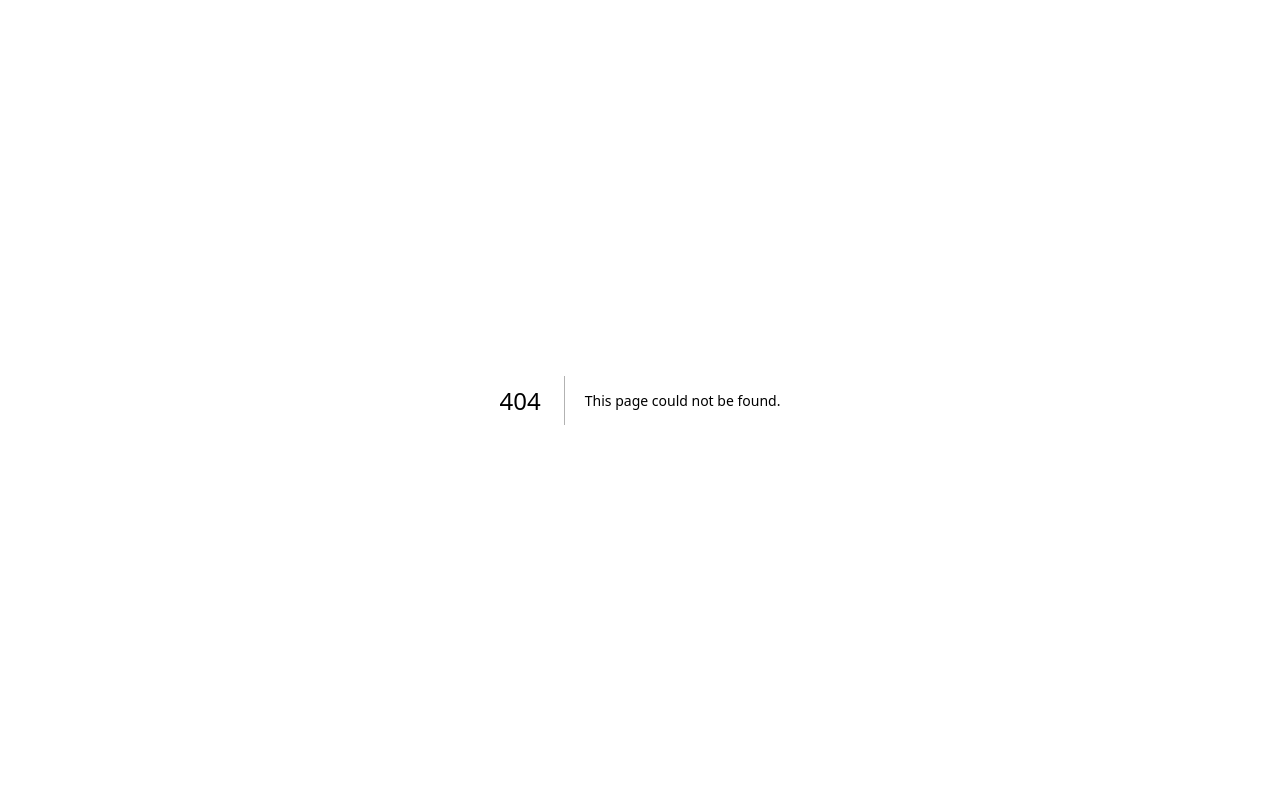
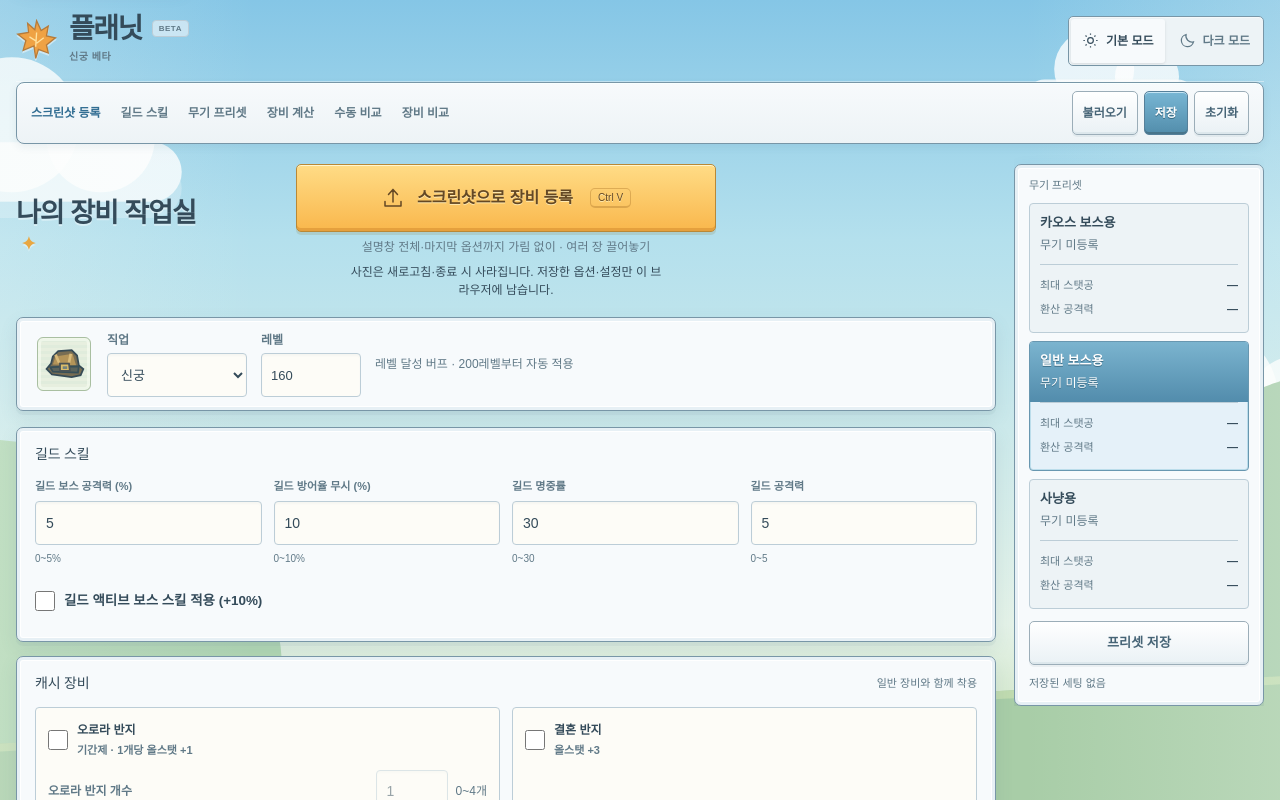
Before and after one commit to bbungjun/planet_spec_up, a Next.js app: page /marksman in a window 1280 px wide. Before the commit this address had no page. Shown: the top 800 px of the page. Built offline with nearby package versions, Linux system fonts and the light colour scheme.

Commit message:
feat: select captain aran and marksman from job menu

```diff
--- /dev/null
+++ b/app/marksman/page.tsx
@@ -0,0 +1,15 @@
+import type { Metadata } from "next";
+import { CalculatorApp } from "@/features/calculator/CalculatorApp";
+
+const title = "메이플 플래닛 신궁 계산기 | 스공 비교";
+const description = "신궁 DEX·STR·석궁 장비의 최대 스탯공·환산공과 구매 후보를 비교합니다. 엑스퍼트·샤프 아이즈는 마스터 기준이며 게임 실측 검증은 미완료입니다.";
+export const metadata: Metadata = {
+  title, description,
+  alternates: { canonical: "/marksman" },
+  openGraph: { title, description, url: "/marksman", images: [] },
+  twitter: { card: "summary", title, description, images: [] },
+};
+
+export default function MarksmanPage() {
+  return <CalculatorApp marksmanBeta />;
+}
--- a/features/calculator/CalculatorApp.tsx
+++ b/features/calculator/CalculatorApp.tsx
@@ -64,20 +64,25 @@ function firstSlot(job: JobId): EquipmentSlot {
 }
 
 const loadErrorMessage = (message: string) => message === "unsupported-job"
-  ? "이번 베타는 캡틴만 지원합니다. 기존 다른 직업의 저장값은 보존되며 캡틴 세팅은 별도로 저장합니다."
+  ? "저장된 세팅의 직업이 캡틴이 아닙니다. 기존 데이터는 보존했습니다."
+  : message === "unsupported-aran-job" ? "저장된 세팅의 직업이 아란이 아닙니다. 기존 데이터는 보존했습니다."
+  : message === "unsupported-marksman-job" ? "저장된 세팅의 직업이 신궁이 아닙니다. 기존 데이터는 보존했습니다."
   : message === "empty" ? "저장된 세팅이 없습니다." : "저장 데이터를 불러올 수 없습니다.";
 
-export function CalculatorApp({ captainBeta = false, development = false, aranBeta = false, developmentDefault = null }: { captainBeta?: boolean; development?: boolean; aranBeta?: boolean; developmentDefault?: string | null }) {
-  const { load, save, clear } = useSavedSetup(captainBeta, development, aranBeta, developmentDefault);
+const PUBLIC_JOB_ROUTES = { corsair: "/", aran: "/aran", marksman: "/marksman" } as const;
+
+export function CalculatorApp({ captainBeta = false, development = false, aranBeta = false, marksmanBeta = false, developmentDefault = null }: { captainBeta?: boolean; development?: boolean; aranBeta?: boolean; marksmanBeta?: boolean; developmentDefault?: string | null }) {
+  const initialJob: JobId = marksmanBeta ? "marksman" : aranBeta ? "aran" : "corsair";
+  const { load, save, clear } = useSavedSetup(captainBeta, development, aranBeta, developmentDefault, marksmanBeta);
   const [input, setInput] = useState<CalculatorInput>(
-    () => createDefaultInput(aranBeta ? "aran" : "corsair"),
+    () => createDefaultInput(initialJob),
   );
   const [selectedSlot, setSelectedSlot] = useState<EquipmentSlot>(
-    () => firstSlot(aranBeta ? "aran" : "corsair"),
+    () => firstSlot(initialJob),
   );
   const [inputMode, setInputMode] = useState<InputMode>("bulk");
   const [savedAt, setSavedAt] = useState<string | null>(null);
-  const [savedSnapshot, setSavedSnapshot] = useState(() => JSON.stringify(captureWeaponPreset(createDefaultInput(aranBeta ? "aran" : "corsair"))));
+  const [savedSnapshot, setSavedSnapshot] = useState(() => JSON.stringify(captureWeaponPreset(createDefaultInput(initialJob))));
   const [pendingCandidates, setPendingCandidates] = useState(false);
   const [pendingImport, setPendingImport] = useState(false);
   const [storageError, setStorageError] = useState<string | null>(null);
@@ -270,9 +275,14 @@ export function CalculatorApp({ captainBeta = false, development = false, aranBe
   };
 
   const handleJobChange = (job: JobId) => {
-    if (captainBeta && job !== "corsair") return;
-    if (aranBeta && job !== "aran") return;
     if (job === input.character.job) return;
+    if (captainBeta || aranBeta || marksmanBeta) {
+      if (job === "night_lord") return;
+      // Full-page navigation initializes the destination's own job and storage.
+      // The existing beforeunload guard is the single prompt for pending work.
+      window.location.assign(PUBLIC_JOB_ROUTES[job]);
+      return;
+    }
     if (
       (hasEquipmentValues(input) || hasUnsavedChanges || pendingCandidates || pendingImport)
       && !window.confirm("직업을 바꾸면 장비 값·무기 프리셋 3개·추가한 부위가 초기화됩니다. 계속할까요?")
@@ -393,6 +403,7 @@ export function CalculatorApp({ captainBeta = false, development = false, aranBe
       <AppHeader
         captainBeta={captainBeta}
         aranBeta={aranBeta}
+        marksmanBeta={marksmanBeta}
         onSave={handleSave}
         onLoad={handleLoad}
         onReset={handleReset}
@@ -408,7 +419,7 @@ export function CalculatorApp({ captainBeta = false, development = false, aranBe
       <SetupImportPanel key={`${input.character.job}:${activeWeaponPreset(input)}:${setupRevision}`}
         input={input} disabled={initialLoading} savedAt={savedAt} onApplyAndSave={handleOcrBatchSave} onPendingChange={setPendingImport}>
         <div className="setup-import-identity">
-          <CharacterIdentityFields captainBeta={captainBeta} aranBeta={aranBeta} character={input.character} issues={result.issues} onChange={handleCharacterChange} onJobChange={handleJobChange} />
+          <CharacterIdentityFields captainBeta={captainBeta} aranBeta={aranBeta} marksmanBeta={marksmanBeta} character={input.character} issues={result.issues} onChange={handleCharacterChange} onJobChange={handleJobChange} />
         </div>
       </SetupImportPanel>
       <div className="character-settings-content" id="character-settings">
--- a/features/calculator/components/AppHeader.tsx
+++ b/features/calculator/components/AppHeader.tsx
@@ -4,6 +4,7 @@ import { GameIcon } from "./GameVisuals";
 type AppHeaderProps = {
   captainBeta?: boolean;
   aranBeta?: boolean;
+  marksmanBeta?: boolean;
   onSave: () => void;
   onLoad: () => void;
   onReset: () => void;
@@ -12,6 +13,7 @@ type AppHeaderProps = {
 export function AppHeader({
   captainBeta = false,
   aranBeta = false,
+  marksmanBeta = false,
   onSave,
   onLoad,
   onReset,
@@ -22,11 +24,10 @@ export function AppHeader({
         <div className="app-topbar">
           <a className="app-brand" href="#page-top" aria-label="플래닛 계산기 처음으로">
             <span className="brand-symbol"><GameIcon name="leaf" /></span>
-            <span>플래닛{!captainBeta && <span className={`brand-secondary${aranBeta ? " beta-release-label" : ""}`}>{aranBeta ? "아란 참고 베타" : "EQUIPMENT LAB"}</span>}</span>
+            <span>플래닛{!captainBeta && <span className={`brand-secondary${aranBeta || marksmanBeta ? " beta-release-label" : ""}`}>{aranBeta ? "아란 참고 베타" : marksmanBeta ? "신궁 베타" : "EQUIPMENT LAB"}</span>}</span>
             <span className="beta-badge">BETA</span>
           </a>
           <ThemeToggle />
-          {(captainBeta || aranBeta) && <nav aria-label="공개 직업 계산기"><a href={aranBeta ? "/" : "/aran"}>{aranBeta ? "캡틴 계산기" : "아란 계산기"}</a></nav>}
         </div>
       </header>
       <div className="app-toolbar">
--- a/features/calculator/components/CharacterPanel.tsx
+++ b/features/calculator/components/CharacterPanel.tsx
@@ -24,6 +24,7 @@ type CharacterPanelProps = {
   showIdentity?: boolean;
   captainBeta?: boolean;
   aranBeta?: boolean;
+  marksmanBeta?: boolean;
 };
 
 type NumericFieldProps = {
@@ -89,16 +90,17 @@ function NumericField({
   );
 }
 
-export function CharacterIdentityFields({ character, issues, onChange, onJobChange, captainBeta = false, aranBeta = false }: CharacterPanelProps) {
+export function CharacterIdentityFields({ character, issues, onChange, onJobChange, captainBeta = false, aranBeta = false, marksmanBeta = false }: CharacterPanelProps) {
   const bonus = levelAchievementBonus(Number(character.level));
+  const publicJobSelection = captainBeta || aranBeta || marksmanBeta;
   return <>
     <div className="field">
       <label htmlFor="character-job">직업</label>
-      <select id="character-job" value={character.job} disabled={captainBeta || aranBeta} onChange={event => onJobChange(event.currentTarget.value as JobId)}>
-        {!captainBeta && <option value="marksman">신궁</option>}
+      <select id="character-job" value={character.job} onChange={event => onJobChange(event.currentTarget.value as JobId)}>
         <option value="corsair">캡틴</option>
-        {!captainBeta && <option value="night_lord">나이트로드</option>}
-        {!captainBeta && <option value="aran">아란 · 참고 모델</option>}
+        <option value="aran">아란 · 참고 모델</option>
+        <option value="marksman">신궁</option>
+        {!publicJobSelection && <option value="night_lord">나이트로드</option>}
       </select>
     </div>
     <NumericField label="레벨" path="character.level" value={character.level} min={1} max={MAX_CHARACTER_LEVEL} step={1}
--- a/features/calculator/hooks/useSavedSetup.ts
+++ b/features/calculator/hooks/useSavedSetup.ts
@@ -2,36 +2,40 @@
 
 import { useCallback } from "react";
 import type { CalculatorInput } from "../domain/types";
-import { CAPTAIN_BETA_STORAGE_KEY, ARAN_BETA_STORAGE_KEY, deserializeSetup, serializeSetup, STORAGE_KEY, DEVELOPMENT_STORAGE_KEY } from "../storage";
+import { CAPTAIN_BETA_STORAGE_KEY, ARAN_BETA_STORAGE_KEY, MARKSMAN_BETA_STORAGE_KEY, deserializeSetup, serializeSetup, STORAGE_KEY, DEVELOPMENT_STORAGE_KEY } from "../storage";
 
-export function useSavedSetup(captainBeta = false, development = false, aranBeta = false, developmentDefault: string | null = null) {
-  const key = aranBeta ? ARAN_BETA_STORAGE_KEY : captainBeta ? CAPTAIN_BETA_STORAGE_KEY : development ? DEVELOPMENT_STORAGE_KEY : STORAGE_KEY;
+export function useSavedSetup(captainBeta = false, development = false, aranBeta = false, developmentDefault: string | null = null, marksmanBeta = false) {
+  const key = marksmanBeta ? MARKSMAN_BETA_STORAGE_KEY : aranBeta ? ARAN_BETA_STORAGE_KEY : captainBeta ? CAPTAIN_BETA_STORAGE_KEY : development ? DEVELOPMENT_STORAGE_KEY : STORAGE_KEY;
   const load = useCallback(() => {
     const current = window.localStorage.getItem(key);
     // An explicit reset must not resurrect either the legacy setup or local defaults.
     if (current === "null") return { ok: false as const, message: "empty" };
-    const raw = current ?? (captainBeta ? window.localStorage.getItem(STORAGE_KEY) : null) ?? developmentDefault;
+    // A new Marksman page reads only its own key, including in local development.
+    const raw = current ?? (!marksmanBeta && captainBeta ? window.localStorage.getItem(STORAGE_KEY) : null) ?? (marksmanBeta ? null : developmentDefault);
     if (raw === null) return { ok: false as const, message: "empty" };
     const saved = deserializeSetup(raw);
     if (saved.ok && captainBeta && saved.value.input.character.job !== "corsair")
       return { ok: false as const, message: "unsupported-job" };
     if (saved.ok && aranBeta && saved.value.input.character.job !== "aran")
       return { ok: false as const, message: "unsupported-aran-job" };
+    if (saved.ok && marksmanBeta && saved.value.input.character.job !== "marksman")
+      return { ok: false as const, message: "unsupported-marksman-job" };
     return saved;
-  }, [captainBeta, aranBeta, key, developmentDefault]);
+  }, [captainBeta, aranBeta, marksmanBeta, key, developmentDefault]);
 
   const save = useCallback((input: CalculatorInput) => {
     if (captainBeta && input.character.job !== "corsair") throw new Error("Captain beta only");
     if (aranBeta && input.character.job !== "aran") throw new Error("Aran beta only");
+    if (marksmanBeta && input.character.job !== "marksman") throw new Error("Marksman beta only");
     const savedAt = new Date().toISOString();
     window.localStorage.setItem(key, serializeSetup(input, savedAt));
     return savedAt;
-  }, [captainBeta, aranBeta, key]);
+  }, [captainBeta, aranBeta, marksmanBeta, key]);
 
   const clear = useCallback(() => {
-    if (captainBeta || developmentDefault !== null) window.localStorage.setItem(key, "null");
+    if (captainBeta || marksmanBeta || developmentDefault !== null) window.localStorage.setItem(key, "null");
     else window.localStorage.removeItem(key);
-  }, [captainBeta, key, developmentDefault]);
+  }, [captainBeta, marksmanBeta, key, developmentDefault]);
 
   return { load, save, clear };
 }
--- a/features/calculator/storage.ts
+++ b/features/calculator/storage.ts
@@ -10,6 +10,7 @@ export const STORAGE_KEY = "planet-lab:damage-setup:v1";
 export const DEVELOPMENT_STORAGE_KEY = "planet-lab:damage-setup:development:v1";
 export const CAPTAIN_BETA_STORAGE_KEY = "planet-lab:damage-setup:corsair-beta:v1";
 export const ARAN_BETA_STORAGE_KEY = "planet-lab:damage-setup:aran-beta:v1";
+export const MARKSMAN_BETA_STORAGE_KEY = "planet-lab:damage-setup:marksman-beta:v1";
 
 export type SavedSetupV1 = {
   schemaVersion: 1;
```
Also changed, not shown: 2 other files (tests, documents, lock files or other folders).
